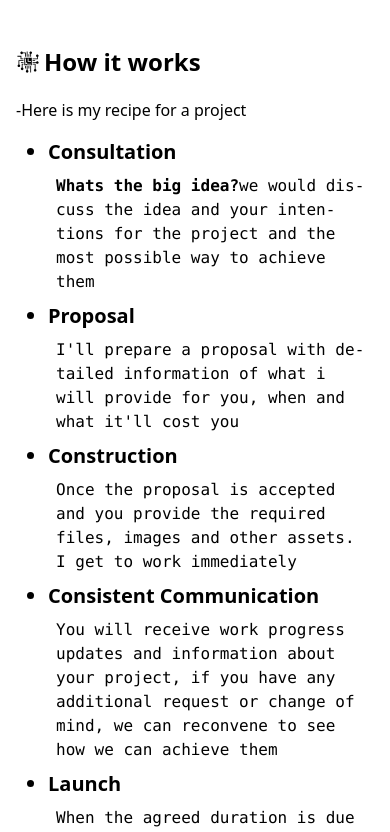
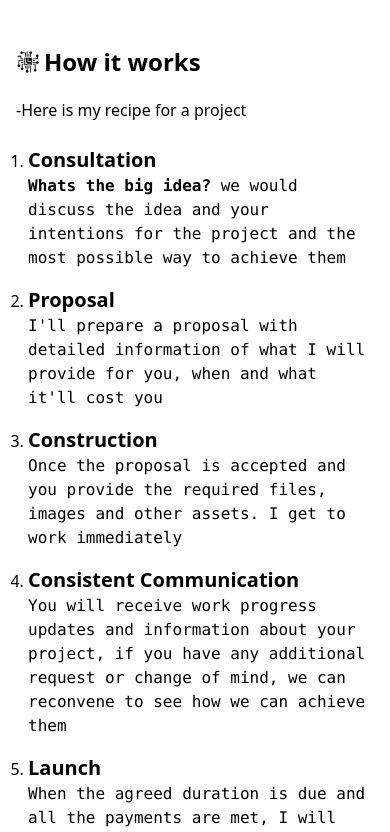
Before and after one commit to victoryBenson/Portfolio, a React (Vite) app in the folder myPortfolio/: page / in a window 390 px wide. Shown: the part 842-1674 px from the top of the page. Built offline with nearby package versions, Linux system fonts and the light colour scheme.

Commit message:
few adjustment

```diff
--- a/myPortfolio/src/App.jsx
+++ b/myPortfolio/src/App.jsx
@@ -36,7 +36,7 @@ function App() {
 
 
   return (
-    <div className={`${darkMode && 'dark'} relative transition-all hyphens-auto`}>
+    <div className={`${darkMode && 'dark'} relative transition-all hyphens-aut`}>
         <header id='header' className={`sticky top-0 z-10`}>
             <div className={`${isActive ? 'sticky top-4 bg-white z-10' : ''} flex flex-col md:items-center items-start md:justify-center justify-start h-24 pl-4 md:pl-0 py-2 relative shadow dark:bg-black dark:text-white capitalize`}>
                 <h1 className='font-extrabold text-3xl '>victory benson <span className='text-purple-600'>.K</span></h1>
@@ -75,7 +75,7 @@ function App() {
                     <a href="https://api.whatsapp.com/send?phone=+234-8136878980" className='m-2 hover:scale-110 ease-in duration-100 rounded-full p-2'>
                         <BsWhatsapp size={20} className='text-[#50eb81]'/>
                     </a>
-                    <a className='m-2 hover:scale-110 ease-in duration-100 rounded-full p-2'>
+                    <a href='mailto:victorybenson98@gmail.com' className='m-2 hover:scale-110 ease-in duration-100 rounded-full p-2'>
                         <BsFillEnvelopeAtFill size={20} className='text-red-7'/>
                     </a>
                     <a className='m-2 hover:scale-110 ease-in duration-100 rounded-full p-2'>
@@ -90,18 +90,18 @@ function App() {
                     <h1 className='text-2xl font-bold flex items-center py-3 px-2'><GiProcessor className='mr-1' />How it works</h1>
                     <p className='p-2'>-Here is my recipe for a project</p>
                 </div>
-                <div id='checkout' className='p-2'>
+                <ol id='checkout' className='p-2 pl-5 sm:pl-10'>
                     {
                         services.map((data)=> {
                             return (
-                                <ul key={data.id} className='pl-8'>
-                                    <li className='font-bold text-xl list-disc capitalize'>{data?.topic}</li>
-                                    <li className='p-2 first-letter:capitalize font-mono'><strong>{data?.extra}</strong>{data?.details}</li>
-                                </ul>
+                                <li key={data.id} className=' list-decimal py-2'>
+                                    <span className='font-bold text-xl capitalize block'>{data?.topic}</span>
+                                    <span className=' first-letter:capitalize font-mono block'><strong >{data?.extra} </strong>{data?.details}</span>
+                                </li>
                             )
                         })
                     }
-                </div>
+                </ol>
             </div>
         </section>
         <section id='projects' className='dark:bg-black dark:text-white'>
@@ -143,7 +143,7 @@ function App() {
                         <BsWhatsapp size={20} className='text-[#50eb81]'/>
                         <span className = "text-stone-500">Whatsapp</span>
                     </a>
-                    <a className='sm:m-2 text-sm sm:text-normal hover:scale-110 ease-in duration-100 rounded-full p-2 flex flex-col items-center'>
+                    <a href='mailto:victorybenson98@gmail.com' className='sm:m-2 text-sm sm:text-normal hover:scale-110 ease-in duration-100 rounded-full p-2 flex flex-col items-center'>
                         <BsFillEnvelopeAtFill size={20} className='text-red-7 flex flex-col items-center'/>
                         <span className = "text-stone-500">Gmail</span>
                     </a>
@@ -153,7 +153,7 @@ function App() {
                     </a>
                 </div>
                 <p className='py-2 text-stone-500'>&copy; Kennytech. All right reserved.</p>
-                <a onClick={scrollToTop} href='#header' className='flex flex-col items-center right-4 absolute bottom-1'><IoIosArrowUp className='bg-black shadow text-white rounded-lg' size={20}/></a>
+                <a onClick={scrollToTop} href='#header' className='flex flex-col items-center right-5 absolute bottom-4'><IoIosArrowUp className='bg-black shadow text-white rounded-lg' size={20}/></a>
             </div>
         </footer>
     </div>
--- a/myPortfolio/src/component/services.js
+++ b/myPortfolio/src/component/services.js
@@ -8,7 +8,7 @@ export const services = [
     {
         id: 2,
         topic: "Proposal",
-        details: "I'll prepare a proposal with detailed information of what i will provide for you, when and what it'll cost you"
+        details: "I'll prepare a proposal with detailed information of what I will provide for you, when and what it'll cost you"
     },
     {
         id: 3,
```
